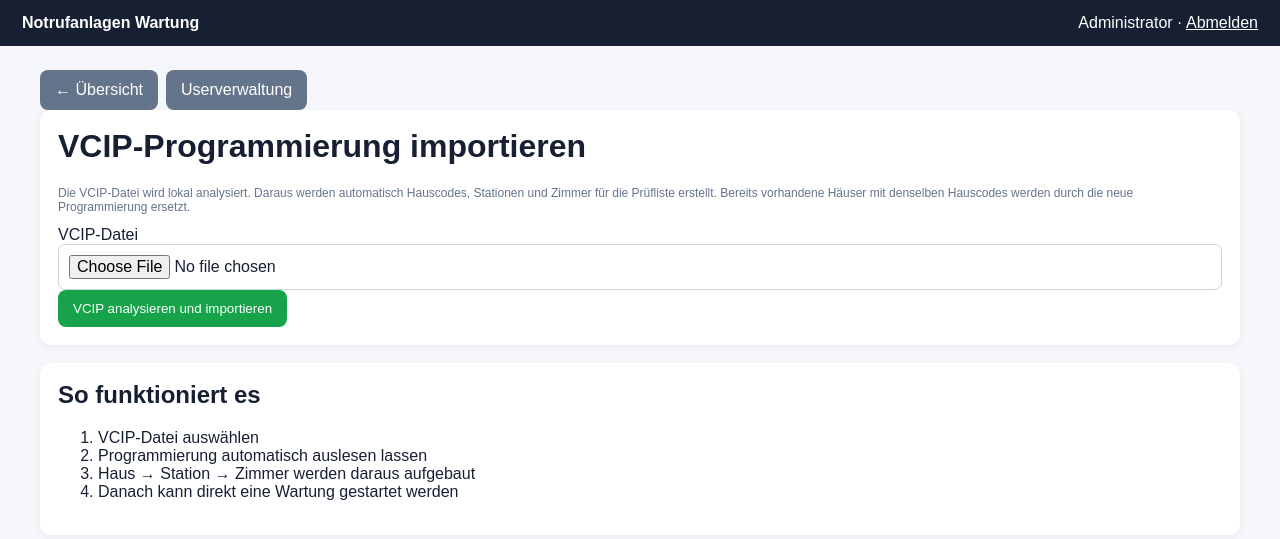
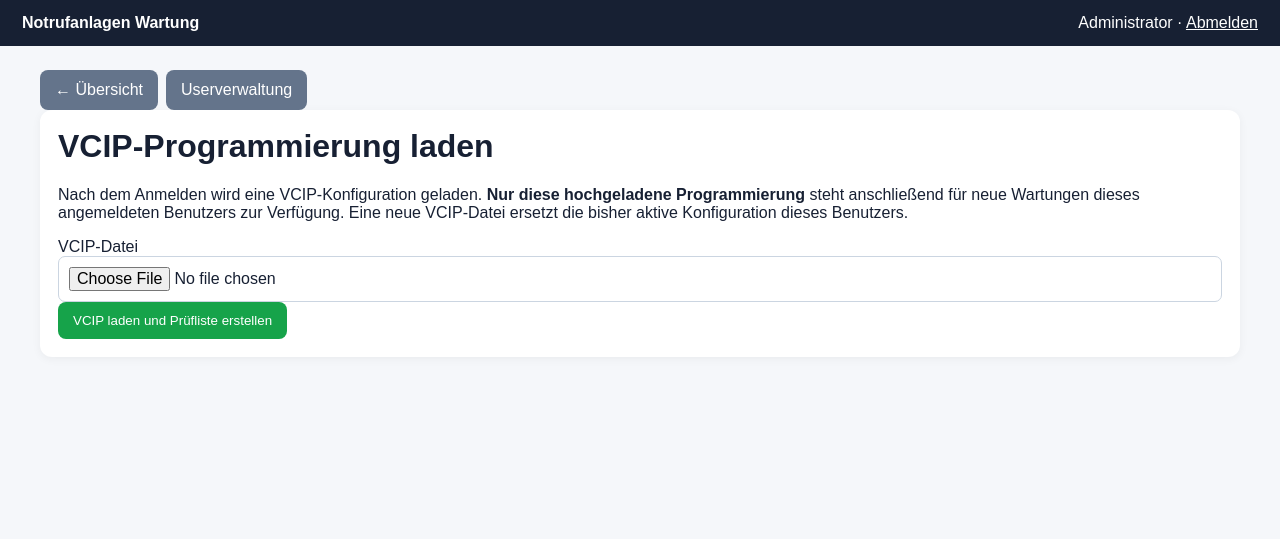
Before and after one commit to hoethomas/notruf-wartung, a FastAPI app: page /import in a window 1280 px wide. Shown: the top 539 px of the page. Run offline with FastAPI, Linux system fonts and the light colour scheme; a user stored in the database is signed in; data comes from the database, SQL or seed files in the repository; data that the repository does not hold is empty.

Commit message:
Add files via upload

```diff
--- a/app/templates/import.html
+++ b/app/templates/import.html
@@ -1,8 +1,9 @@
 {% extends "base.html" %}{% block content %}
-<div class="actions"><a href="/" class="btn secondary">← Übersicht</a><a href="/users" class="btn secondary">Userverwaltung</a></div>
-<div class="card"><h1>VCIP-Programmierung importieren</h1><p class="mini">Die VCIP-Datei wird lokal analysiert. Daraus werden automatisch Hauscodes, Stationen und Zimmer für die Prüfliste erstellt. Bereits vorhandene Häuser mit denselben Hauscodes werden durch die neue Programmierung ersetzt.</p>
+<div class="actions"><a href="/" class="btn secondary">← Übersicht</a>{% if user.role=='admin' %}<a href="/users" class="btn secondary">Userverwaltung</a>{% endif %}</div>
+<div class="card"><h1>VCIP-Programmierung laden</h1>
+<p>Nach dem Anmelden wird eine VCIP-Konfiguration geladen. <b>Nur diese hochgeladene Programmierung</b> steht anschließend für neue Wartungen dieses angemeldeten Benutzers zur Verfügung. Eine neue VCIP-Datei ersetzt die bisher aktive Konfiguration dieses Benutzers.</p>
 {% if request.query_params.get('success') %}<p class="success-text">Import erfolgreich: {{request.query_params.get('success')}} Zimmer übernommen.</p>{% endif %}
 {% if request.query_params.get('error') %}<p class="error-text">Importfehler: {{request.query_params.get('error')}}</p>{% endif %}
-<form method="post" action="/import/vcip-file" enctype="multipart/form-data"><label>VCIP-Datei<input type="file" name="file_upload" accept=".vcip,application/zip" required></label><br><button class="btn success" type="submit">VCIP analysieren und importieren</button></form></div>
-<div class="card"><h2>So funktioniert es</h2><ol><li>VCIP-Datei auswählen</li><li>Programmierung automatisch auslesen lassen</li><li>Haus → Station → Zimmer werden daraus aufgebaut</li><li>Danach kann direkt eine Wartung gestartet werden</li></ol></div>
+<form method="post" action="/import/vcip-file" enctype="multipart/form-data"><label>VCIP-Datei<input type="file" name="file_upload" accept=".vcip,application/zip" required></label><br><button class="btn success" type="submit">VCIP laden und Prüfliste erstellen</button></form></div>
+{% if config %}<div class="card"><h2>Aktive Konfiguration</h2><p><b>Datei:</b> {{config.filename}}</p><p><b>Konfigurationsname:</b> {{config.config_name or '—'}}</p><p><b>Zimmerdatensätze:</b> {{record_count}}</p><p class="mini">Eine neue VCIP-Datei ersetzt diese Konfiguration für neue Wartungen.</p></div>{% endif %}
 {% endblock %}
--- a/app/templates/login.html
+++ b/app/templates/login.html
@@ -7,6 +7,6 @@
 <p><label>Passwort<input type="password" name="password" required></label></p>
 <button class="btn" type="submit">Anmelden</button>
 </form>
-<p class="mini">Demo: admin / admin123</p>
+
 </div>
 {% endblock %}
```
Also changed, not shown: app/templates/dashboard.html (+13 -6 lines).
